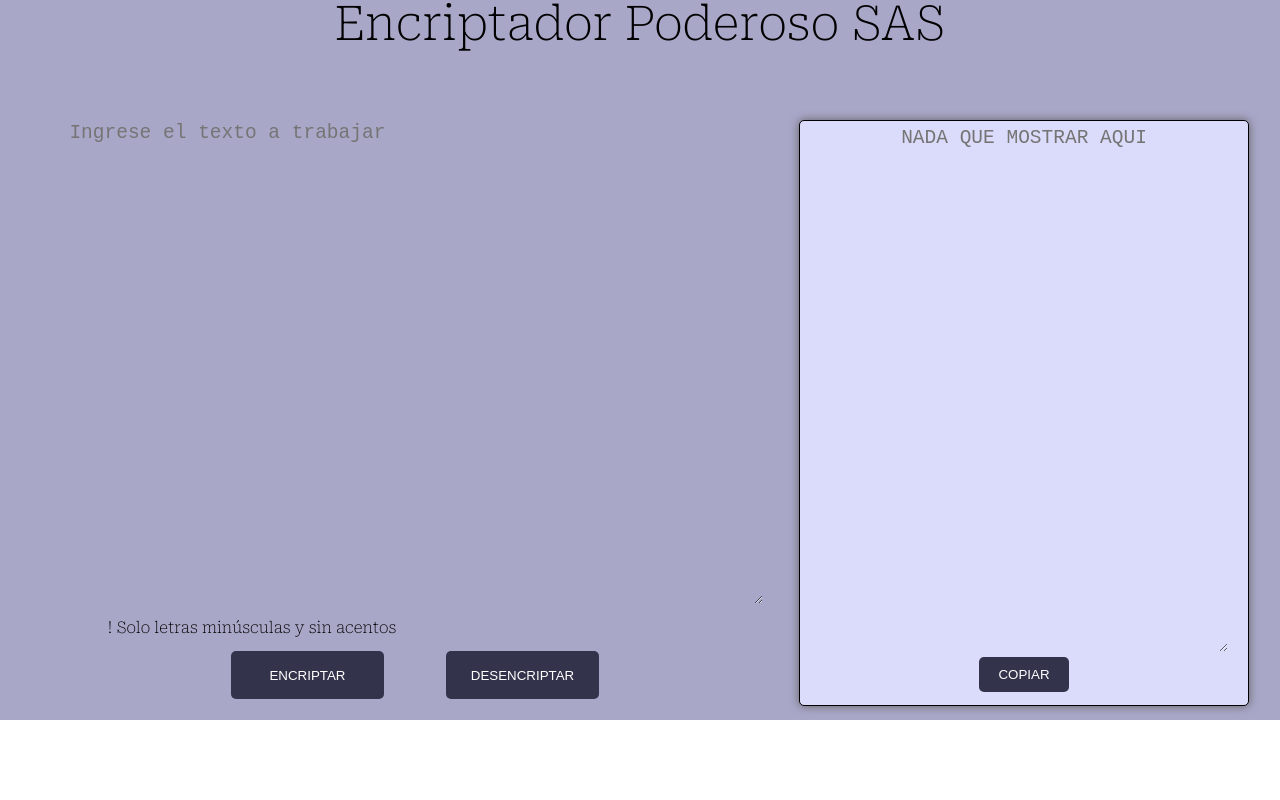
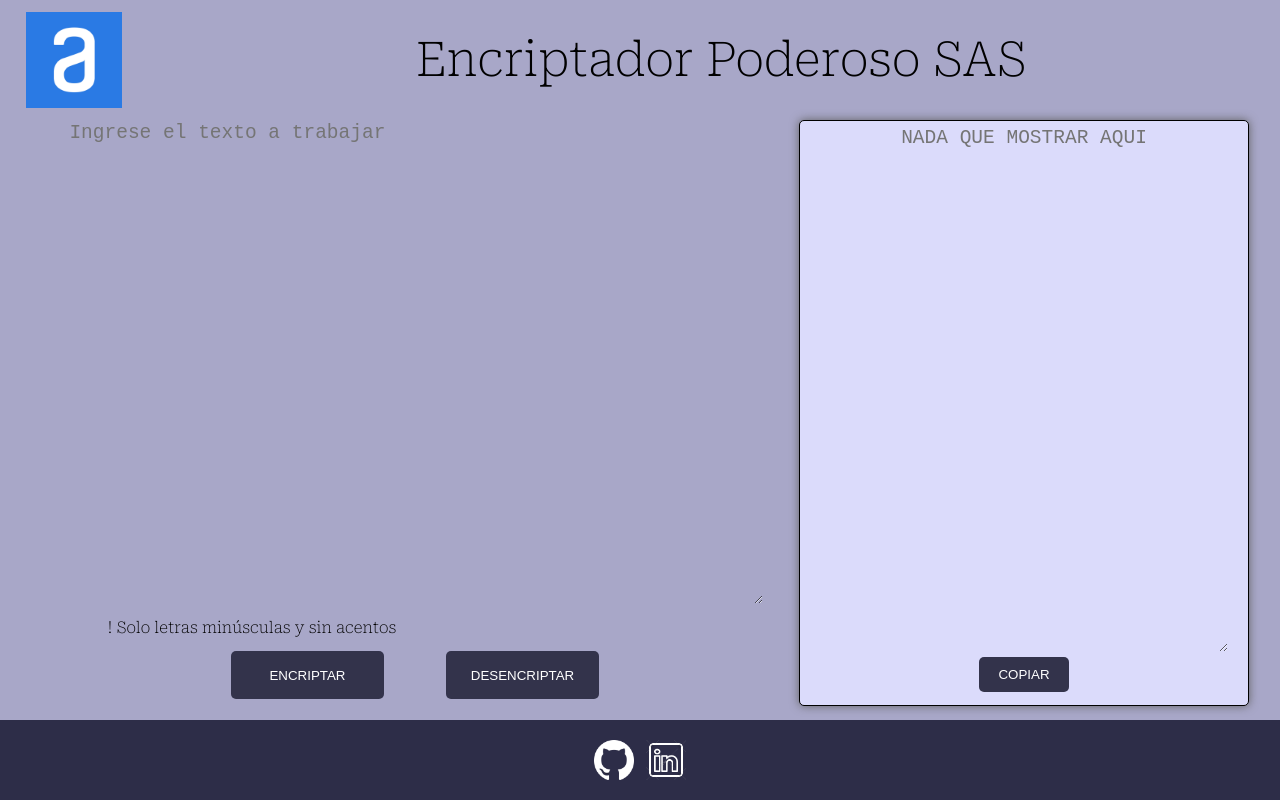
Before and after one commit to SebaSatelier/encriptadorPower, a plain HTML site: page index.html in a window 1280 px wide. Drawn offline with Linux system fonts and the light colour scheme.

Commit message:
funcionalidades terminadas, agregados logos y datos de contacto

```diff
--- a/index.css
+++ b/index.css
@@ -6,9 +6,15 @@ body{
 header{
     display: flex;
     flex-direction: row;
-    justify-content: center;
+    justify-content: start;
+    align-items: center;
     height: 15vh;
     width: 100%;
+}
+
+.logo-alura{
+    height: 80%;
+    margin: auto 23% auto 2%;
 }
 
 h1{
@@ -98,6 +104,19 @@ button:hover{
 }
 
 footer{
+    display: flex;
+    flex-direction: row;
+    justify-content: center;
     height: 10vh;
-    background-color: white;
+    background-color: rgb(45, 45, 72);
 }
+a{
+    height: 50%;
+    margin: auto 0.5%;
+
+}
+
+img{
+    height: 100%;
+    background:none;
+}
--- a/index.html
+++ b/index.html
@@ -13,8 +13,7 @@
     </head>
     <body>
         <header>
-            <img src="" alt="">
-            <img src="" alt="">
+            <img class="logo-alura" src="./imagenes/alura.png" alt="">
             <h1>Encriptador Poderoso SAS</h1>
         </header>
         <main>
@@ -36,7 +35,12 @@
             </section>
         </main>
         <footer>
-
+            <a href="https://github.com/SebaSatelier">
+                <img src="./imagenes/github_logo_icon_147285.png" alt="">
+            </a>
+            <a href="https://www.linkedin.com/in/sebasti%C3%A1n-satelier/">
+                <img src="./imagenes/linkedin.png" alt="">
+            </a>
         </footer>
         <script src="./index.js"></script>
     </body>
--- a/index.js
+++ b/index.js
@@ -43,13 +43,12 @@ const devolucion = (value, fn) => {
 const copiar = (texto) => {
     navigator.clipboard.writeText(texto)
     .then(function() {
-      console.log("Texto copiado al portapapeles: " + texto);
+      alert("Texto copiado al portapapeles: " + texto);
     })
     .catch(function(error) {
-      console.error("Error al copiar el texto: " + error);
+      alert("Error al copiar el texto: " + error);
     });
 }
-
 
 
 botonEncriptar.addEventListener("click", () =>{
```
Also changed, not shown: imagenes/Logos-Linkedin-icon.png (added), imagenes/alura.png (added), imagenes/github_logo_icon_147285.png (added), imagenes/linkedin-logo-linkedin-icon-transparent-free-png.webp (added), imagenes/linkedin.png (added).
